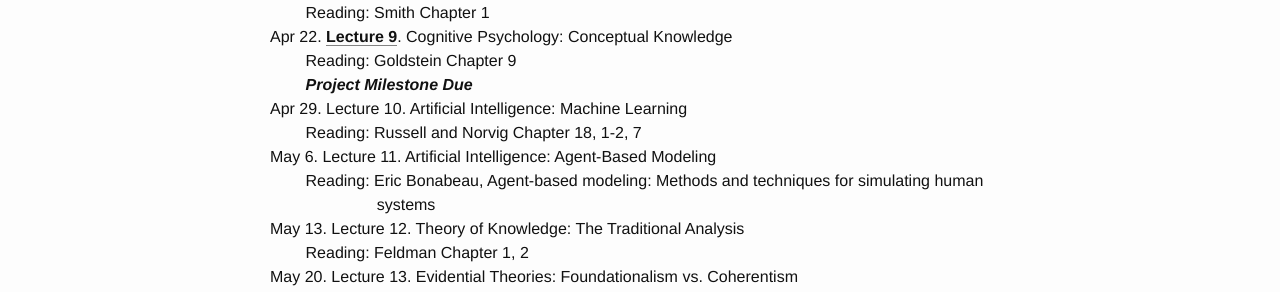
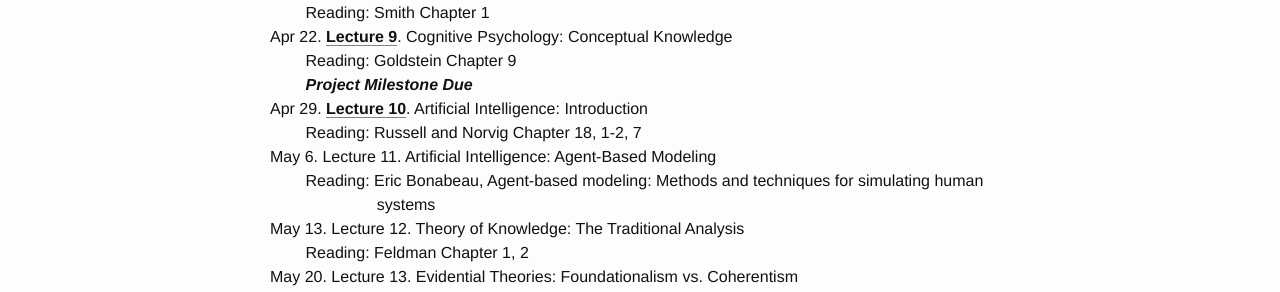
Before and after one commit to comphiacademy/epist20s, a Jekyll site: the page built from schedule.md, in a window 1280 px wide. Shown: the part 672-964 px from the top of the page. Built offline with Jekyll 4.4.1, drawn with Linux system fonts in a browser that asks for light colours.

Commit message:
Week 10 update

```diff
--- a/schedule.md
+++ b/schedule.md
@@ -28,7 +28,7 @@ Apr 15. [Lecture 8](/assets/CogPsy1.pdf). Cognitive Psychology: Foundation\\
 Apr 22. [Lecture 9](/assets/CogPsy2.pdf). Cognitive Psychology: Conceptual Knowledge\\
 &nbsp; &nbsp; &nbsp; &nbsp; Reading: Goldstein Chapter 9 \\
 &nbsp; &nbsp; &nbsp; &nbsp; **_Project Milestone Due_**\\
-Apr 29. Lecture 10. Artificial Intelligence: Machine Learning\\
+Apr 29. [Lecture 10](/assets/AI.pdf). Artificial Intelligence: Introduction\\
 &nbsp; &nbsp; &nbsp; &nbsp; Reading: Russell and Norvig Chapter 18, 1-2, 7\\
 May 6. Lecture 11. Artificial Intelligence: Agent-Based Modeling\\
 &nbsp; &nbsp; &nbsp; &nbsp; Reading: Eric Bonabeau, Agent-based modeling: Methods and techniques for simulating human \\
```
Also changed, not shown: 2 other files.
